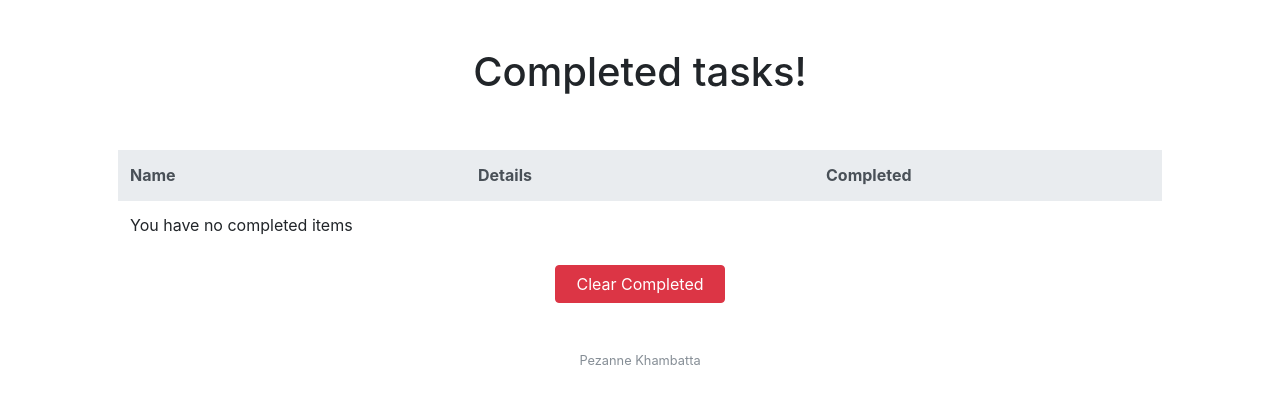
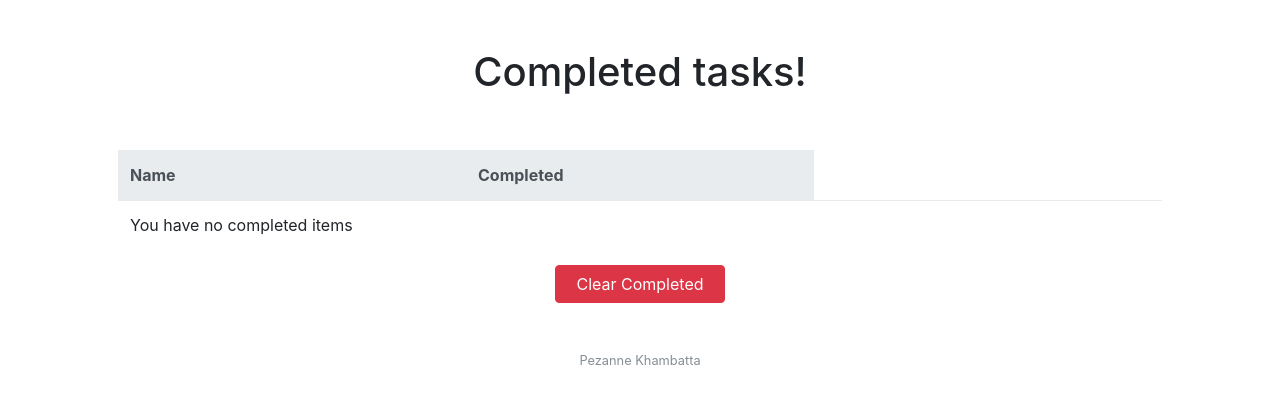
Before and after one commit to pkhambat1/ToDoListAndGoalsApp, a Flask app: page /completed in a window 1280 px wide. Shown: the part 74-478 px from the top of the page. Run offline with Flask 2, Linux system fonts and the light colour scheme; the visitor is signed in with stand-in values (Sample User, id 1); data that the repository does not hold is empty; some libraries are stand-ins or nearby versions.

Commit message:
delete details from completed

```diff
--- a/templates/completed.html
+++ b/templates/completed.html
@@ -14,7 +14,6 @@
         <thead align="left" class="thead-light">
             <tr>
                 <th>Name</th>
-                <th>Details</th>
                 <th>Completed</th>
             </tr>
         </thead>
@@ -25,7 +24,6 @@
                 {% for item in completed | reverse %}
                     <tr class="strikeout">
                         <td>{{ item.name }}</td>
-                        <td>{{ item.details }}</td>
                         <td>{{ item.datetime }}</td>
                     </tr>
                 {% endfor %}
--- a/templates/lists.html
+++ b/templates/lists.html
@@ -76,7 +76,7 @@
             <button type="submit" id="mark_completed_items" class="btn btn-secondary btn-md center-block" Style="width: 170px;">Mark as completed</button>
         </div>
         <div style="float: right;">
-            <button type="submit" id="delete_item" class="btn btn-danger" Style="width: 170px;">Delete Items</button>
+            <button type="submit" id="delete_item" class="btn btn-danger" Style="width: 170px;">Delete Item(s)</button>
             <span style="display:inline-block; height: 40px;width: 100%;"></span>
             <form action="/lists/delete" method="get">
                 <button type="submit" id="delete_list" class="btn btn-danger" Style="width: 170px;">Delete List</button>
```
